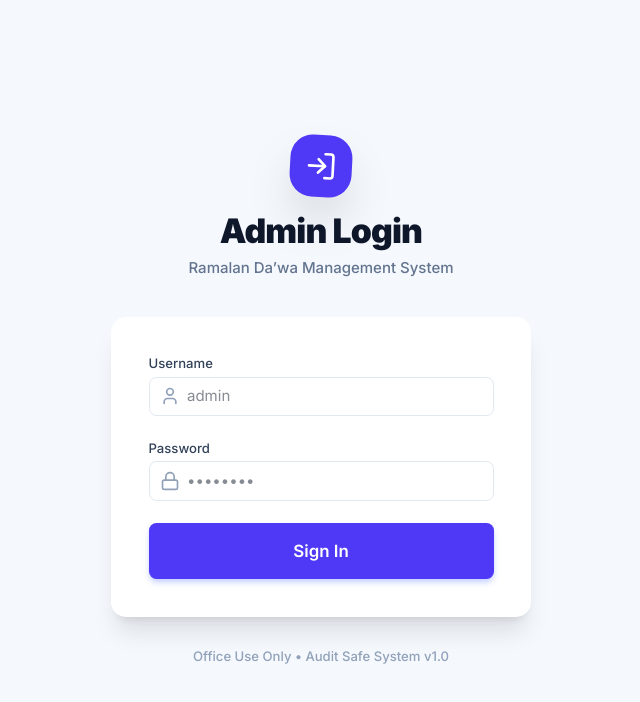
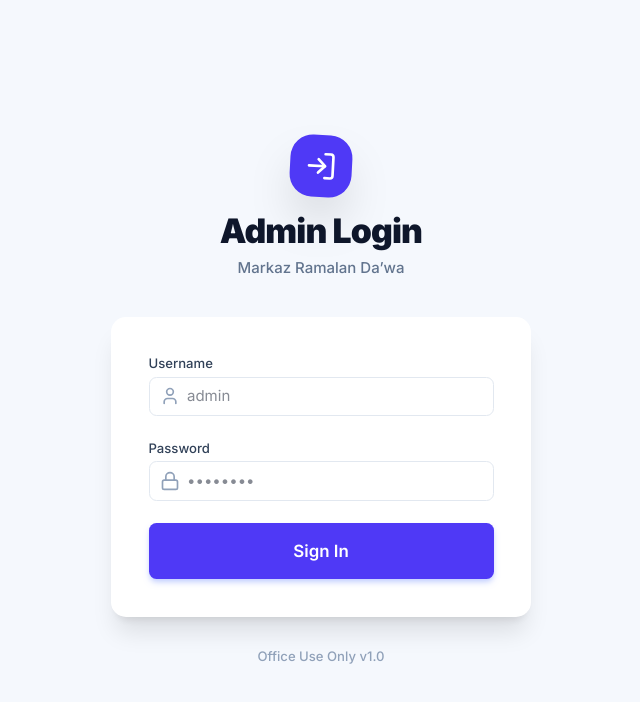
Before and after one commit to mirjan4/Ramalan-da-wa, a React (Vite) app in the folder frontend/: page /login in a window 1280 px wide. Shown: the top 702 px of the page, without its empty margins (319-959 px from the left). Built offline with nearby package versions, Linux system fonts and the light colour scheme; no server answers.

Commit message:
chore: update branding to Markaz Ramalan Da'wa and add custom logo

```diff
--- a/frontend/index.html
+++ b/frontend/index.html
@@ -3,13 +3,13 @@
 
 <head>
   <meta charset="UTF-8" />
-  <link rel="icon" type="image/svg+xml" href="/vite.svg" />
+  <link rel="icon" type="image/svg+xml" href="/public/markaz-logo.png" />
   <link rel="preconnect" href="https://fonts.googleapis.com">
   <link rel="preconnect" href="https://fonts.gstatic.com" crossorigin>
   <link href="https://fonts.googleapis.com/css2?family=Inter:wght@400..900&family=Outfit:wght@400..900&display=swap"
     rel="stylesheet">
   <meta name="viewport" content="width=device-width, initial-scale=1.0" />
-  <title>Ramalan Da'wa | Admin Collection Management</title>
+  <title>Ramalan Da'wa |Collection Management</title>
   <meta name="description" content="Secure and audit-safe collection management system for Ramalan Da'wa activities." />
 </head>
 
--- a/frontend/src/pages/Login.jsx
+++ b/frontend/src/pages/Login.jsx
@@ -34,7 +34,7 @@ export default function Login({ setUser }) {
             <LogIn size={32} />
           </div>
           <h1 className="text-4xl font-black text-slate-900 tracking-tight">Admin Login</h1>
-          <p className="text-slate-500 mt-2 font-medium">Ramalan Da’wa Management System</p>
+          <p className="text-slate-500 mt-2 font-medium"> Markaz Ramalan Da’wa </p>
         </div>
 
         <div className="glass-card p-10 border-none bg-white">
@@ -85,7 +85,7 @@ export default function Login({ setUser }) {
         </div>
 
         <p className="mt-8 text-center text-slate-400 text-sm font-medium">
-          Office Use Only • Audit Safe System v1.0
+          Office Use Only v1.0
         </p>
       </div>
     </div>
```
Also changed, not shown: frontend/public/markaz-logo.png (added).
